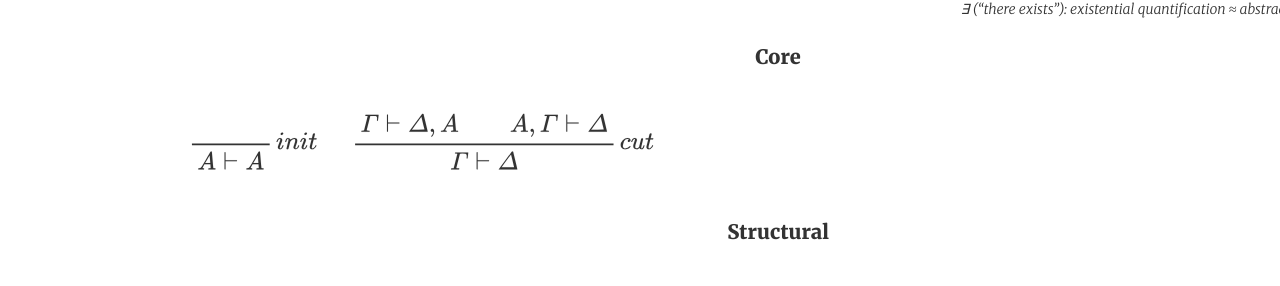
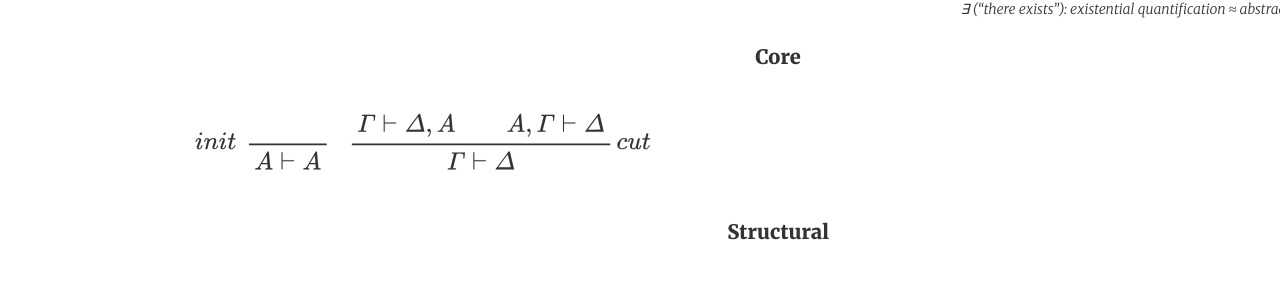
Before and after one commit to robrix/robrix.github.io, a Jekyll site: the page docs/posts/2021-06-07-duality/index.html, which Jekyll copies as it is, in a window 1280 px wide and 900 px high, scrolled down 4203 px. Shown: the part 147-433 px from the top of the window. Built offline with Jekyll 4.4.1, drawn with Linux system fonts in a browser that asks for light colours.

Commit message:
Place the init label on the left.

```diff
--- a/docs/feed.xml
+++ b/docs/feed.xml
@@ -600,7 +600,7 @@ This gives a vivid picture of the nature of duality: a subtraction is the negati
 <span class="math display">$$
         \begin{prooftree}
         \hskip -10pt
-        \RightLabel{$\ init$}
+        \LeftLabel{$init$}
         \AxiomC{}
         \UnaryInfC{$A ⊢ A$}
         \end{prooftree}
--- a/docs/posts/2021-06-07-duality/index.html
+++ b/docs/posts/2021-06-07-duality/index.html
@@ -648,7 +648,7 @@ This gives a vivid picture of the nature of duality: a subtraction is the negati
 <span class="math display">$$
         \begin{prooftree}
         \hskip -10pt
-        \RightLabel{$\ init$}
+        \LeftLabel{$init$}
         \AxiomC{}
         \UnaryInfC{$A ⊢ A$}
         \end{prooftree}
```
Also changed, not shown: posts/2021-06-07-duality.md (+1 -1 lines).
